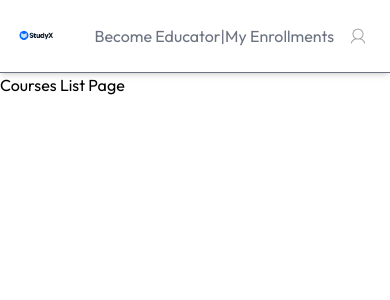
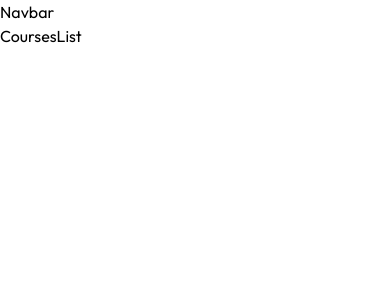
Before and after one commit to edward007-git/mern-lms, a React (Vite) app: page /course-list in a window 390 px wide. Shown: the top 300 px of the page. Built offline with nearby package versions, Linux system fonts and the light colour scheme.

Commit message:
Revert "pdated navbar component, added new assets, and adjusted related pages"
This reverts commit b157cd1863e8d92384077cc27a89f85c7986b4c1.

```diff
--- a/src/Components/student/Navbar.jsx
+++ b/src/Components/student/Navbar.jsx
@@ -1,37 +1,11 @@
 import React from 'react'
-import { Link } from 'react-router-dom'
-import { assets } from '../../assets/assests';
 
 const Navbar = () => {
-
-  const isCourselistPage = location.pathname.includes('/course-list');
   return (
-    <div className={`flex items-center justify-between px-4 sm:px-10 md:px-12 lg:px-36 border-b border-gray-500 py-4
-     ${isCourselistPage ? 'bg-white shadow-md' : 'bg-cyan-100/70'}`}>
-     <img src={assets.logo} alt="Logo" className='h-10 object-contain cursor-pointer' />
-      <div className='hidden md:flex items-center gap-5 text-gray-500'>
-      <div className='flex items-center gap-5'>
-        <button>Become Educator</button>
-       |<Link to='/my-enrollment'>My Enrollments</Link>
-      </div>
-      <button className='bg-blue-600 text-white px-5 py-2 rounded-full'>Create Account</button>
-      </div>
-      {/* Mobile Navbar */}
-      <div className='md:hidden flex items-center gap-2 sm:gap-5 text-gray-500'>
-     <div>
-         <button>Become Educator</button>
-       |<Link to='/my-enrollment'>My Enrollments</Link>
-         </div><img
-  src={assets.user_icon}
-  alt="User"
-  className="h-8 w-8 object-contain cursor-pointer"
-/>
+    <div>
 
 
-
-      </div>
-
-
+        <h1>Navbar</h1>
 
 
 
--- a/src/Pages/educator/AddCourse.jsx
+++ b/src/Pages/educator/AddCourse.jsx
@@ -2,11 +2,7 @@ import React from 'react'
 
 const AddCourse = () => {
   return (
-    <div>
-
-
-      <h1>Add Course Page</h1>
-    </div>
+    <div>AddCourse</div>
   )
 }
 
--- a/src/Pages/educator/Educator.jsx
+++ b/src/Pages/educator/Educator.jsx
@@ -1,15 +1,8 @@
 import React from 'react'
-import { Outlet } from 'react-router-dom'
 
 const Educator = () => {
   return (
-    <div>
-
-      <h1> Educator page</h1>
-      <div>
-        {<Outlet />}
-      </div>
-    </div>
+    <div>Educator</div>
   )
 }
 
--- a/src/Pages/student/CoursesList.jsx
+++ b/src/Pages/student/CoursesList.jsx
@@ -2,10 +2,7 @@ import React from 'react'
 
 const CoursesList = () => {
   return (
-    <div>
-
-      <h1>Courses List Page</h1>
-    </div>
+    <div>CoursesList</div>
   )
 }
 
```
Also changed, not shown: src/assets/images/logo.png (deleted), src/assets/images/user.png (deleted).
